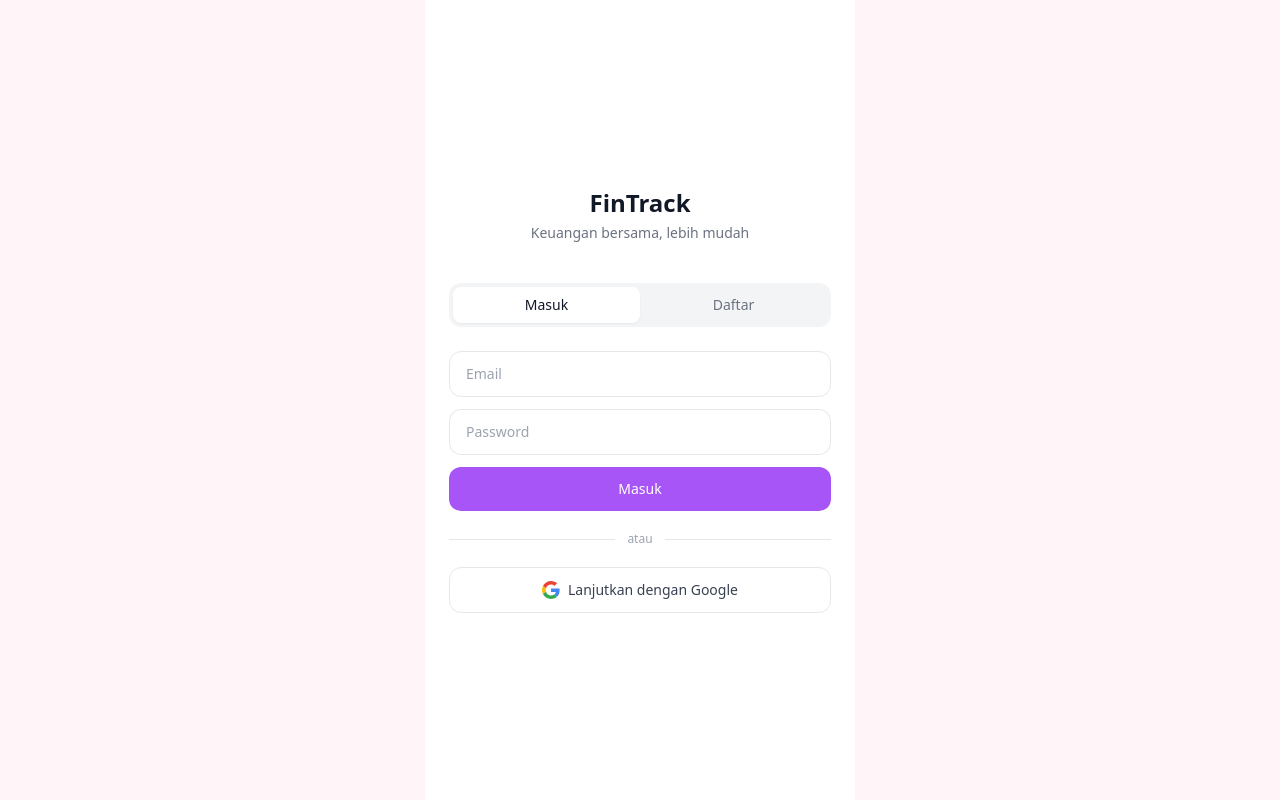
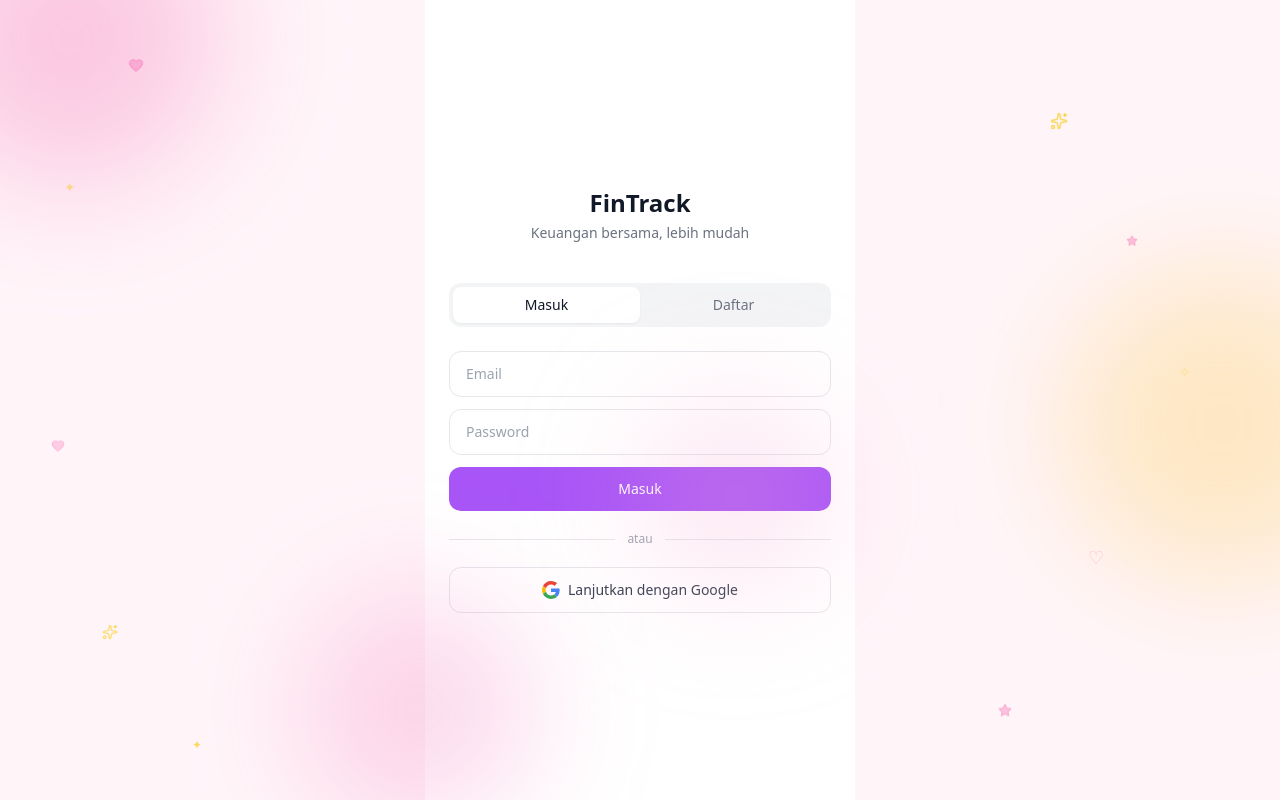
Before and after one commit to NekohaRin/FinTrack-Couple, a React (Vite) app: page /login in a window 1280 px wide. Built offline with nearby package versions, Linux system fonts and the light colour scheme; no server answers.

Commit message:
update background animtion

```diff
--- a/src/app/App.jsx
+++ b/src/app/App.jsx
@@ -3,6 +3,7 @@ import { QueryProvider } from './QueryProvider'
 import { Router } from './Router'
 import { supabase } from '../lib/supabase'
 import { NotificationToast } from '../components/NotificationToast'
+import { FloatingDecor, Blobs } from '../components/Decor'
 import { useRealtimeNotifications } from '../hooks/useRealtimeNotifications'
 import { useOfflineSync } from '../hooks/useOfflineSync'
 
@@ -27,11 +28,9 @@ function ThemeApplier() {
 
 function OfflineBanner() {
   const { isOnline, pendingCount, syncing } = useOfflineSync()
-
   if (isOnline && pendingCount === 0) return null
-
   return (
-    <div className={`fixed top-0 left-1/2 -translate-x-1/2 w-full max-w-[430px] z-[199] px-4 py-2 text-center text-xs font-semibold transition-all ${
+    <div className={`fixed top-0 left-1/2 -translate-x-1/2 w-full max-w-[430px] z-[199] px-4 py-2 text-center text-xs font-semibold ${
       isOnline ? 'bg-emerald-400 text-white' : 'bg-amber-400 text-white'
     }`}>
       {!isOnline && '📵 Offline — transaksi akan disimpan lokal'}
@@ -49,6 +48,9 @@ function App() {
   return (
     <QueryProvider>
       <ThemeApplier />
+      {/* Background global — muncul di semua halaman */}
+      <Blobs />
+      <FloatingDecor />
       <NotificationToast />
       <OfflineBanner />
       <AppContent />
--- a/src/components/Decor.tsx
+++ b/src/components/Decor.tsx
@@ -1,50 +1,189 @@
-import { Heart, Star, Sparkles } from 'lucide-react'
+import { Heart, Star, Sparkles } from "lucide-react";
 
 type Item = {
-  icon: 'heart' | 'star' | 'sparkle' | 'glyph'
-  glyph?: string
-  top: string
-  left: string
-  size: number
-  color: string
-  delay?: string
-  twinkle?: boolean
-}
+  icon: "heart" | "star" | "sparkle" | "glyph";
+  glyph?: string;
+  top: string;
+  left: string;
+  size: number;
+  color: string;
+  delay?: string;
+  twinkle?: boolean;
+};
 
 const DEFAULT_ITEMS: Item[] = [
-  { icon: 'heart', top: '8%', left: '10%', size: 16, color: 'text-primary/40', delay: '0s' },
-  { icon: 'sparkle', top: '14%', left: '82%', size: 18, color: 'text-yellow-400/70', delay: '0.6s', twinkle: true },
-  { icon: 'glyph', glyph: '✦', top: '22%', left: '5%', size: 14, color: 'text-yellow-400/60', delay: '1s', twinkle: true },
-  { icon: 'star', top: '30%', left: '88%', size: 12, color: 'text-primary/40', delay: '0.3s' },
-  { icon: 'glyph', glyph: '✧', top: '45%', left: '92%', size: 16, color: 'text-yellow-400/70', delay: '1.4s', twinkle: true },
-  { icon: 'heart', top: '55%', left: '4%', size: 14, color: 'text-primary/30', delay: '0.9s' },
-  { icon: 'glyph', glyph: '♡', top: '68%', left: '85%', size: 18, color: 'text-primary/40', delay: '1.6s' },
-  { icon: 'sparkle', top: '78%', left: '8%', size: 16, color: 'text-yellow-400/60', delay: '0.4s', twinkle: true },
-  { icon: 'star', top: '88%', left: '78%', size: 14, color: 'text-primary/40', delay: '1.1s' },
-  { icon: 'glyph', glyph: '✦', top: '92%', left: '15%', size: 12, color: 'text-yellow-400/70', delay: '0.7s', twinkle: true },
-]
+  {
+    icon: "heart",
+    top: "8%",
+    left: "10%",
+    size: 16,
+    color: "text-primary/40",
+    delay: "0s",
+  },
+  {
+    icon: "sparkle",
+    top: "14%",
+    left: "82%",
+    size: 18,
+    color: "text-yellow-400/70",
+    delay: "0.6s",
+    twinkle: true,
+  },
+  {
+    icon: "glyph",
+    glyph: "✦",
+    top: "22%",
+    left: "5%",
+    size: 14,
+    color: "text-yellow-400/60",
+    delay: "1s",
+    twinkle: true,
+  },
+  {
+    icon: "star",
+    top: "30%",
+    left: "88%",
+    size: 12,
+    color: "text-primary/40",
+    delay: "0.3s",
+  },
+  {
+    icon: "glyph",
+    glyph: "✧",
+    top: "45%",
+    left: "92%",
+    size: 16,
+    color: "text-yellow-400/70",
+    delay: "1.4s",
+    twinkle: true,
+  },
+  {
+    icon: "heart",
+    top: "55%",
+    left: "4%",
+    size: 14,
+    color: "text-primary/30",
+    delay: "0.9s",
+  },
+  {
+    icon: "glyph",
+    glyph: "♡",
+    top: "68%",
+    left: "85%",
+    size: 18,
+    color: "text-primary/40",
+    delay: "1.6s",
+  },
+  {
+    icon: "sparkle",
+    top: "78%",
+    left: "8%",
+    size: 16,
+    color: "text-yellow-400/60",
+    delay: "0.4s",
+    twinkle: true,
+  },
+  {
+    icon: "star",
+    top: "88%",
+    left: "78%",
+    size: 14,
+    color: "text-primary/40",
+    delay: "1.1s",
+  },
+  {
+    icon: "glyph",
+    glyph: "✦",
+    top: "92%",
+    left: "15%",
+    size: 12,
+    color: "text-yellow-400/70",
+    delay: "0.7s",
+    twinkle: true,
+  },
+];
 
 export function FloatingDecor({ items = DEFAULT_ITEMS }: { items?: Item[] }) {
   return (
-    <div aria-hidden className="pointer-events-none absolute inset-0 overflow-hidden">
+    <div
+      aria-hidden
+      className="pointer-events-none fixed inset-0 overflow-hidden z-0"
+    >
       {items.map((it, i) => {
-        const style = { top: it.top, left: it.left, animationDelay: it.delay, transform: it.rotate ? `rotate(${(it as any).rotate}deg)` : undefined }
-        const cls = `absolute ${it.color} ${it.twinkle ? 'anim-twinkle' : 'anim-float'}`
-        if (it.icon === 'heart') return <Heart key={i} className={cls} style={style} size={it.size} fill="currentColor" />
-        if (it.icon === 'star') return <Star key={i} className={cls} style={style} size={it.size} fill="currentColor" />
-        if (it.icon === 'sparkle') return <Sparkles key={i} className={cls} style={style} size={it.size} />
-        return <span key={i} className={cls} style={{ ...style, fontSize: it.size }}>{it.glyph}</span>
+        const style: React.CSSProperties = {
+          top: it.top,
+          left: it.left,
+          animationDelay: it.delay,
+        };
+        const cls = `absolute ${it.color} ${it.twinkle ? "anim-twinkle" : "anim-float"}`;
+        if (it.icon === "heart")
+          return (
+            <Heart
+              key={i}
+              className={cls}
+              style={style}
+              size={it.size}
+              fill="currentColor"
+            />
+          );
+        if (it.icon === "star")
+          return (
+            <Star
+              key={i}
+              className={cls}
+              style={style}
+              size={it.size}
+              fill="currentColor"
+            />
+          );
+        if (it.icon === "sparkle")
+          return (
+            <Sparkles key={i} className={cls} style={style} size={it.size} />
+          );
+        return (
+          <span key={i} className={cls} style={{ ...style, fontSize: it.size }}>
+            {it.glyph}
+          </span>
+        );
       })}
     </div>
-  )
+  );
 }
 
 export function Blobs() {
   return (
-    <div aria-hidden className="pointer-events-none absolute inset-0 overflow-hidden">
-      <div className="absolute -top-24 -left-20 h-72 w-72 rounded-full bg-primary/25 blur-3xl" />
-      <div className="absolute top-1/3 -right-24 h-80 w-80 rounded-full bg-yellow-300/20 blur-3xl" />
-      <div className="absolute bottom-0 left-1/4 h-64 w-64 rounded-full bg-primary/15 blur-3xl" />
+    <div
+      aria-hidden
+      className="pointer-events-none fixed inset-0 overflow-hidden z-0"
+    >
+      <div
+        className="absolute -top-24 -left-20 h-72 w-72 rounded-full blur-3xl"
+        style={{
+          background: "rgba(244, 114, 182, 0.35)",
+          animation: "blobMove1 5s ease-in-out infinite",
+        }}
+      />
+      <div
+        className="absolute top-1/3 -right-24 h-80 w-80 rounded-full blur-3xl"
+        style={{
+          background: "rgba(251, 191, 36, 0.25)",
+          animation: "blobMove2 6s ease-in-out infinite",
+        }}
+      />
+      <div
+        className="absolute bottom-0 left-1/4 h-64 w-64 rounded-full blur-3xl"
+        style={{
+          background: "rgba(244, 114, 182, 0.25)",
+          animation: "blobMove3 7s ease-in-out infinite",
+        }}
+      />
+      <div
+        className="absolute top-1/2 left-1/2 h-48 w-48 rounded-full blur-3xl"
+        style={{
+          background: "rgba(249, 168, 212, 0.30)",
+          animation: "blobMove1 5.5s ease-in-out infinite reverse",
+        }}
+      />
     </div>
-  )
+  );
 }
--- a/src/styles/index.css
+++ b/src/styles/index.css
@@ -83,6 +83,24 @@ body {
   100% { background-position: 200% 0; }
 }
 
+@keyframes blobMove1 {
+  0%, 100% { transform: translate(0px, 0px) scale(1); }
+  33%       { transform: translate(40px, -60px) scale(1.15); }
+  66%       { transform: translate(-30px, 30px) scale(0.85); }
+}
+
+@keyframes blobMove2 {
+  0%, 100% { transform: translate(0px, 0px) scale(1); }
+  33%       { transform: translate(-50px, 40px) scale(1.2); }
+  66%       { transform: translate(40px, -20px) scale(0.8); }
+}
+
+@keyframes blobMove3 {
+  0%, 100% { transform: translate(0px, 0px) scale(1); }
+  33%       { transform: translate(30px, -50px) scale(1.1); }
+  66%       { transform: translate(-40px, 50px) scale(0.9); }
+}
+
 /* Theme color variables */
 :root {
   --color-primary: #F472B6;
```
